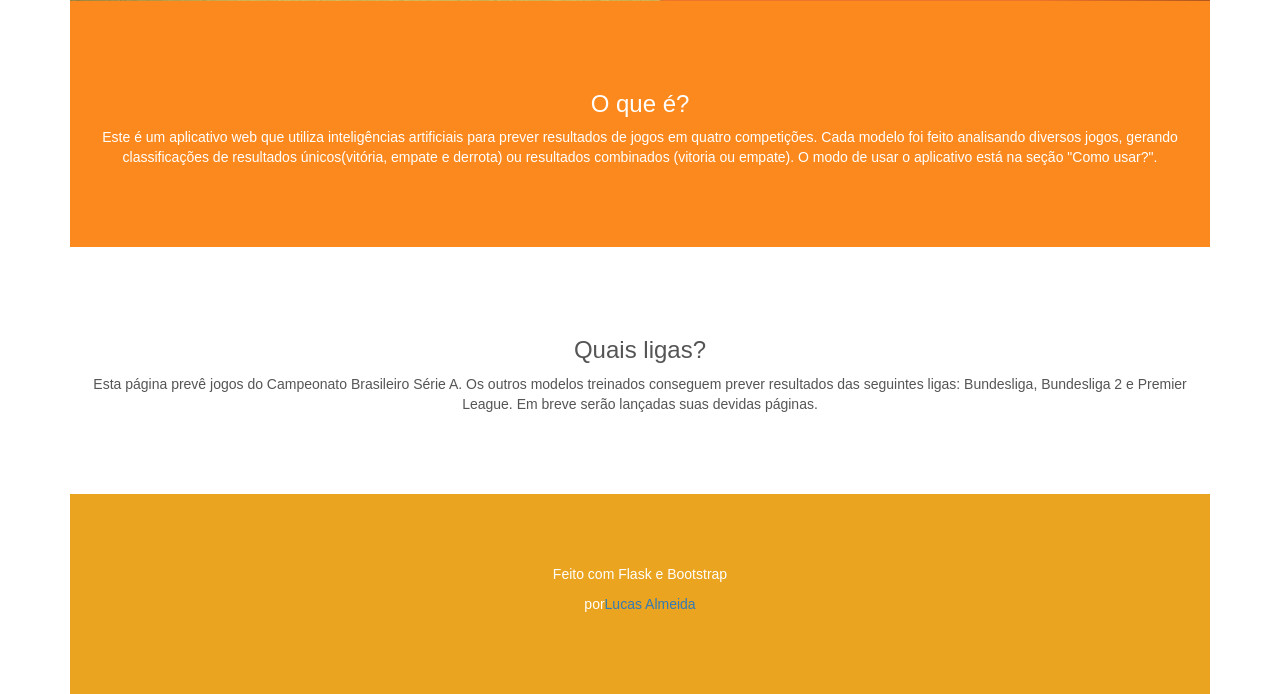
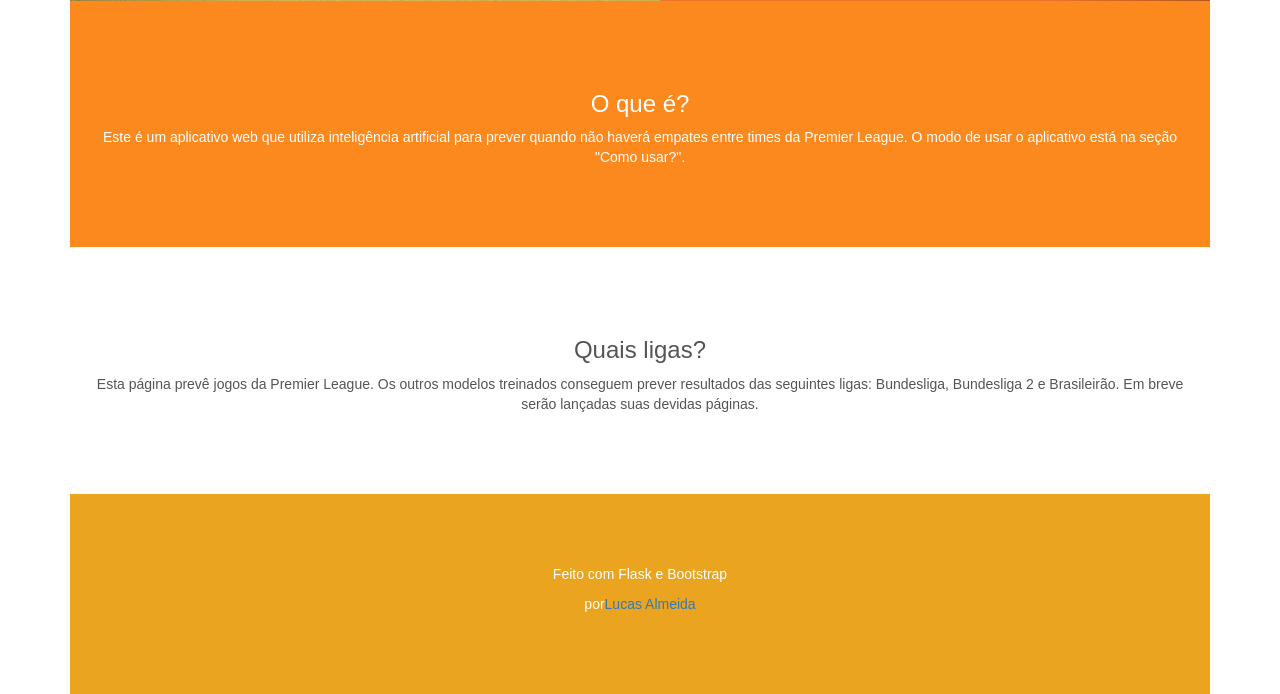
Before and after one commit to lucasalmeidabel01/ML-IA-Apollo-Mk-1, a Flask app: page / in a window 1280 px wide. Shown: the part 620-1314 px from the top of the page. Run offline with Flask 2, Linux system fonts and the light colour scheme; parts of the project's set-up code (start-up, migrations or seed data) failed here and were passed over; some libraries are stand-ins or nearby versions; some web fonts are replaced.

Commit message:
Update index.html

```diff
--- a/templates/index.html
+++ b/templates/index.html
@@ -42,13 +42,13 @@
     			<!-- Second Container -->
 				<div class="container-fluid bg-2 text-center">
   					<h3 class="margin">O que é?</h3>
-  					<p>Este é um aplicativo web que utiliza inteligências artificiais para prever resultados de jogos em quatro competições. Cada modelo foi feito analisando diversos jogos, gerando classificações de resultados únicos(vitória, empate e derrota) ou resultados combinados (vitoria ou empate). O modo de usar o aplicativo está na seção "Como usar?".</p>
+  					<p>Este é um aplicativo web que utiliza inteligência artificial para prever quando não haverá empates entre times da Premier League. O modo de usar o aplicativo está na seção "Como usar?".</p>
 				</div>
 
 				<!-- Third Container -->
 				<div class="container-fluid bg-3 text-center">
   					<h3 class="margin">Quais ligas?</h3>
-  					<p>Esta página prevê jogos do Campeonato Brasileiro Série A. Os outros modelos treinados conseguem prever resultados das seguintes ligas: Bundesliga, Bundesliga 2 e Premier League. Em breve serão lançadas suas devidas páginas.</p>
+  					<p>Esta página prevê jogos da Premier League. Os outros modelos treinados conseguem prever resultados das seguintes ligas: Bundesliga, Bundesliga 2 e Brasileirão. Em breve serão lançadas suas devidas páginas.</p>
 				</div>
 
 				<!-- Footer -->
```
